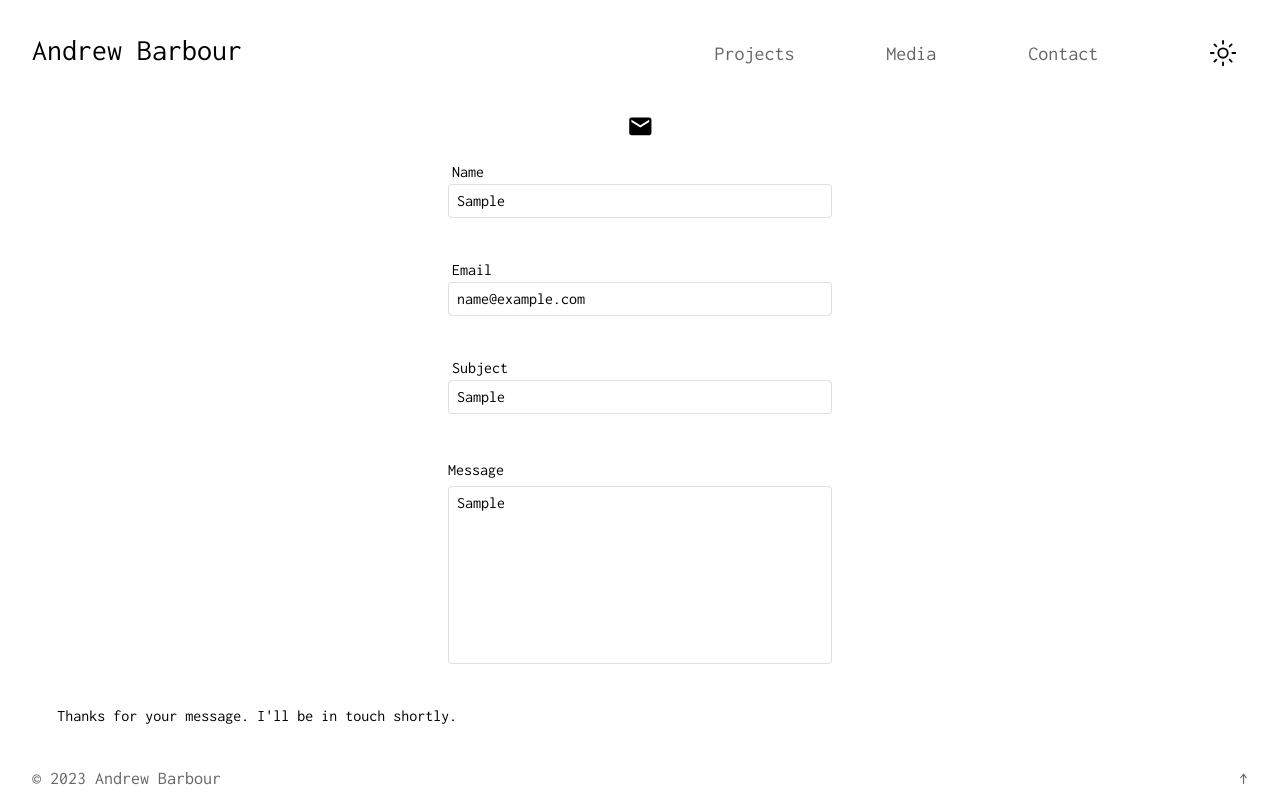
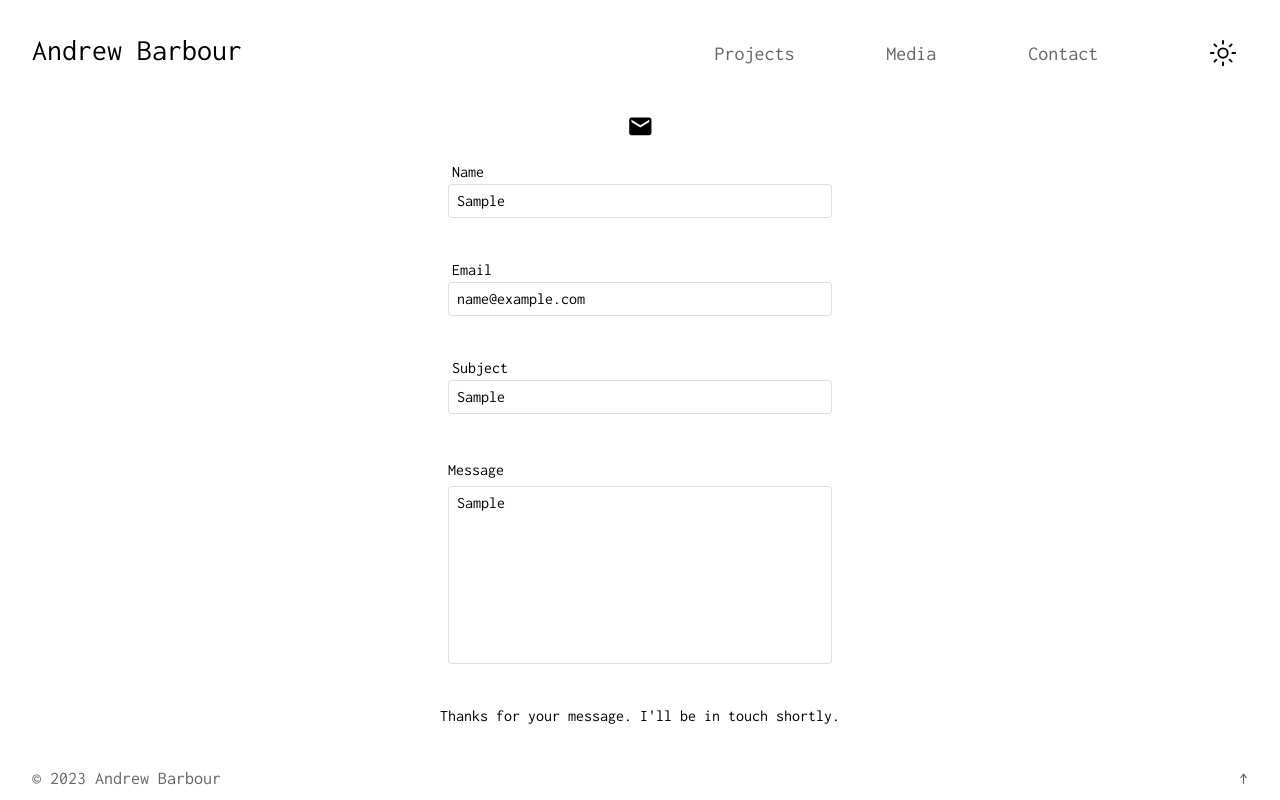
Before and after one commit to andrewjbarbour/missoncontrol, a Next.js app: page /contact in a window 1280 px wide. Both pictures are taken after typing "Sample", "name@example.com", "Sample", "Sample" into the empty fields and a click on the input "Send". Built offline with nearby package versions, Linux system fonts and the light colour scheme.

Commit message:
update form styling

```diff
--- a/app/contact/page.tsx
+++ b/app/contact/page.tsx
@@ -29,9 +29,6 @@ export default function Contact() {
 
   const handleSubmit = (e: React.FormEvent<HTMLFormElement>) => {
     e.preventDefault();
-    // const form: any = e.target;
-    // const formData = new FormData(form);
-    // console.log("formData", formData);
     fetch("/", {
       method: "POST",
       headers: {"Content-Type": "application/x-www-form-urlencoded"},
@@ -39,9 +36,8 @@ export default function Contact() {
     })
       .then(() => {
         setSubmitted(true);
-        console.log("Thanks for your submission");
       })
-      .catch(error => alert(error));
+      .catch(error => console.log(error));
   };
 
   return (
@@ -67,7 +63,7 @@ export default function Contact() {
           );
         })}
         {submitted ? (
-          <div className="p-[4px] w-11/12 mt-4">
+          <div className="text-center p-[4px] w-11/12 mt-4">
             {"Thanks for your message. I'll be in touch shortly."}
           </div>
         ) : (
```
